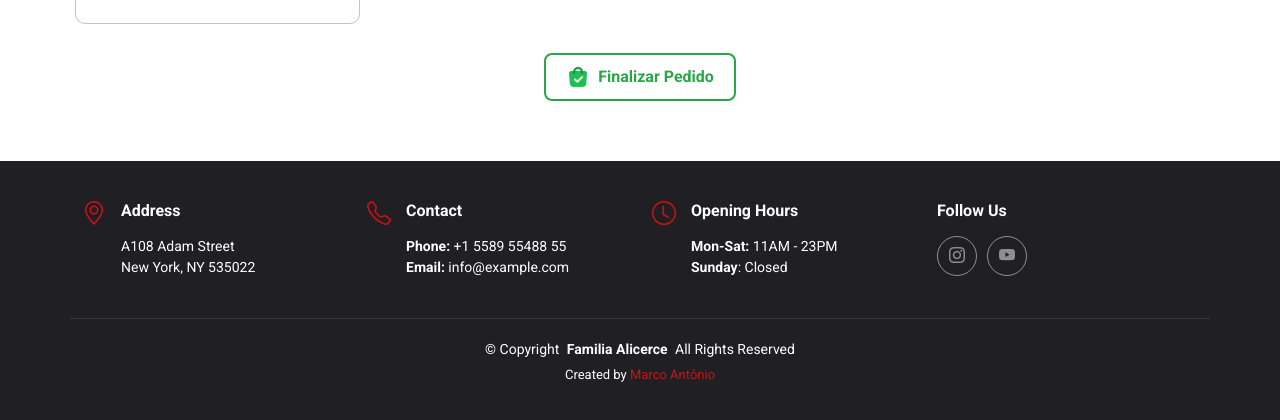
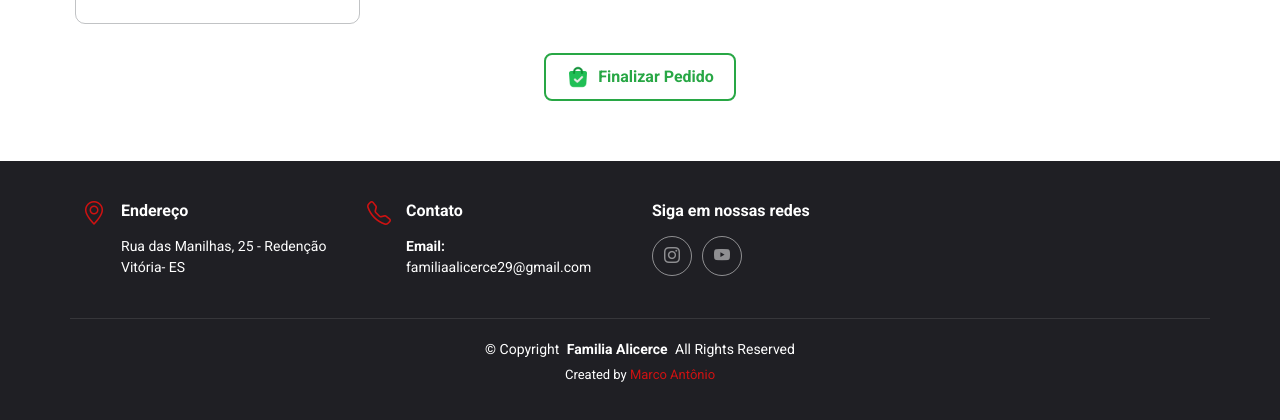
Before and after one commit to Marcoant007/family-food, a plain HTML site: page index.html in a window 1280 px wide. Shown: the part 1294-1714 px from the top of the page. Drawn offline with Linux system fonts and the light colour scheme; some packages are replaced by stand-ins of ours; a script that the page names is missing.

Commit message:
fix: fixes in footer

```diff
--- a/index.html
+++ b/index.html
@@ -86,9 +86,9 @@
         <div class="col-lg-3 col-md-6 d-flex">
           <i class="bi bi-geo-alt icon"></i>
           <div class="address">
-            <h4>Address</h4>
-            <p>A108 Adam Street</p>
-            <p>New York, NY 535022</p>
+            <h4>Endereço</h4>
+            <p>Rua das Manilhas, 25 - Redenção</p>
+            <p>Vitória- ES</p>
             <p></p>
           </div>
 
@@ -97,40 +97,27 @@
         <div class="col-lg-3 col-md-6 d-flex">
           <i class="bi bi-telephone icon"></i>
           <div>
-            <h4>Contact</h4>
+            <h4>Contato</h4>
             <p>
-              <strong>Phone:</strong> <span>+1 5589 55488 55</span><br>
-              <strong>Email:</strong> <span>info@example.com</span><br>
-            </p>
-          </div>
-        </div>
-
-        <div class="col-lg-3 col-md-6 d-flex">
-          <i class="bi bi-clock icon"></i>
-          <div>
-            <h4>Opening Hours</h4>
-            <p>
-              <strong>Mon-Sat:</strong> <span>11AM - 23PM</span><br>
-              <strong>Sunday</strong>: <span>Closed</span>
+              <strong>Email:</strong> <span>familiaalicerce29@gmail.com</span><br>
             </p>
           </div>
         </div>
 
         <div class="col-lg-3 col-md-6">
-          <h4>Follow Us</h4>
+          <h4>Siga em nossas redes</h4>
           <div class="social-links d-flex">
-            <a href="#" class="instagram"><i class="bi bi-instagram"></i></a>
-            <a href="#" class="youtube"><i class="bi bi-youtube"></i></a>
+            <a href="https://www.instagram.com/igrejafamiliaalicerce/" target="_blank" class="instagram"><i class="bi bi-instagram"></i></a>
+            <a href="https://www.youtube.com/@FAMILIAALICERCETV" target="_blank" class="youtube"><i class="bi bi-youtube"></i></a>
           </div>
         </div>
-
       </div>
     </div>
 
     <div class="container copyright text-center mt-4">
       <p>© <span>Copyright</span> <strong class="px-1 sitename">Familia Alicerce</strong> <span>All Rights Reserved</span></p>
       <div class="credits">
-        Created by <a href="https://marcoantdeveloper.netlify.app/">Marco Antônio</a>
+        Created by <a href="https://marcoantdeveloper.netlify.app/" target="_blank">Marco Antônio</a>
       </div>
     </div>
 
```
